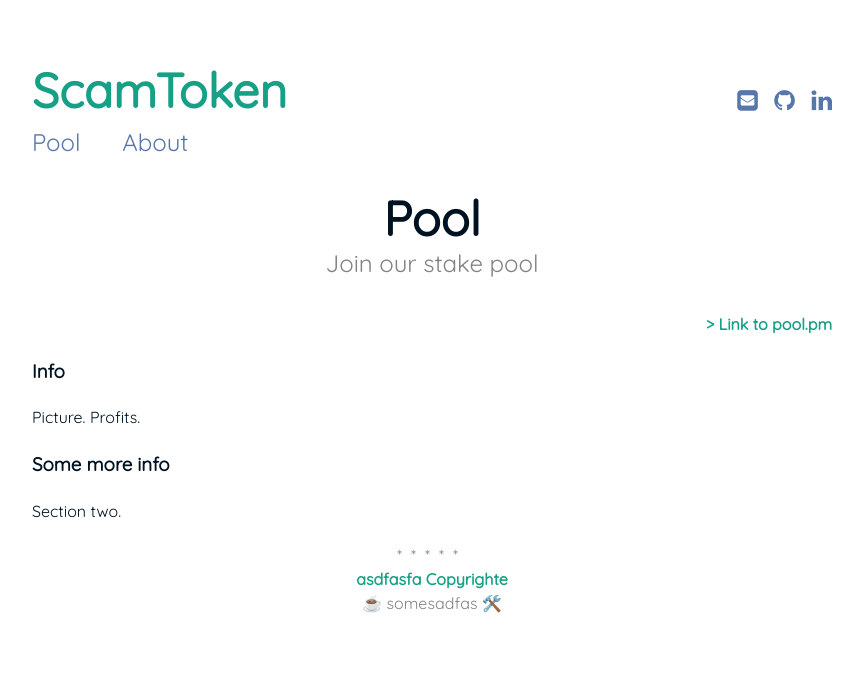
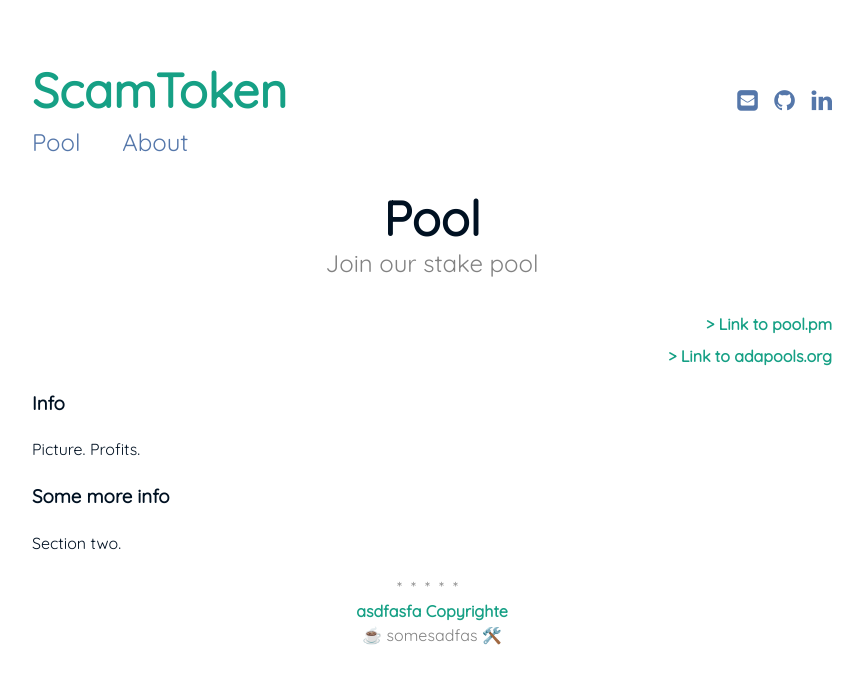
Before and after one commit to bmwant/scamtoken, a Jekyll site: the page built from pool.md, in a window 1280 px wide. Shown: the top 684 px of the page, without its empty margins (208-1071 px from the left). Built offline with Jekyll 4.4.1, drawn with Linux system fonts in a browser that asks for light colours.

Commit message:
Update pool links :rugby_football:

```diff
--- a/_config.yml
+++ b/_config.yml
@@ -1,13 +1,13 @@
 # Site settings
 title: ScamToken
 description: >
-  A simple, minimal Jekyll theme for a personal web page and blog, focusing on white space and readability
+  The best place to lose your money while pretending to be a crypto investor.
 
 baseurl: "/scamtoken" # the subpath of your site, e.g. /blog/
 url: "https://bmwant.github.io/" # the base hostname & protocol for your site
 
 author:
-  fullname: Pudhina
+  fullname: Scam Token
   github: github
   linkedin: linkedin
   email: example@email.com
--- a/_includes/header.html
+++ b/_includes/header.html
@@ -12,11 +12,9 @@
 <i class="fa fa-envelope-square"></i>
 </a>
 {% endif %}
-{% if site.author.github %}
-<a href="https://github.com/{{ site.author.github }}" class="social-links__entry" target="_blank">
+<a href="https://github.com/bmwant/scamtoken" class="social-links__entry" target="_blank">
 <i class="fa fa-github"></i>
 </a>
-{% endif %}
 {% if site.author.linkedin %}
 <a href="https://in.linkedin.com/in/{{ site.author.linkedin }}" class="social-links__entry" target="_blank">
 <i class="fa fa-linkedin"></i>
--- a/pool.md
+++ b/pool.md
@@ -4,7 +4,13 @@ title: Pool
 subtitle: Join our stake pool
 ---
 
-<span style="float: right; "><a href="#"><strong>> Link to pool.pm</strong></a> </span>
+<span style="float: right;">
+  <a href="https://pool.pm/e990b066616878fb4efcfc55a01fad6a841e74674f02b8a4d8247910"><strong>> Link to pool.pm</strong></a>
+</span>
+<br>
+<span style="float: right;">
+  <a href="https://adapools.org/pool/e990b066616878fb4efcfc55a01fad6a841e74674f02b8a4d8247910"><strong>> Link to adapools.org</strong></a>
+</span>
 <br>
 
 ### Info
```
Also changed, not shown: README.md, assets/img/pudhina.jpg (deleted).
